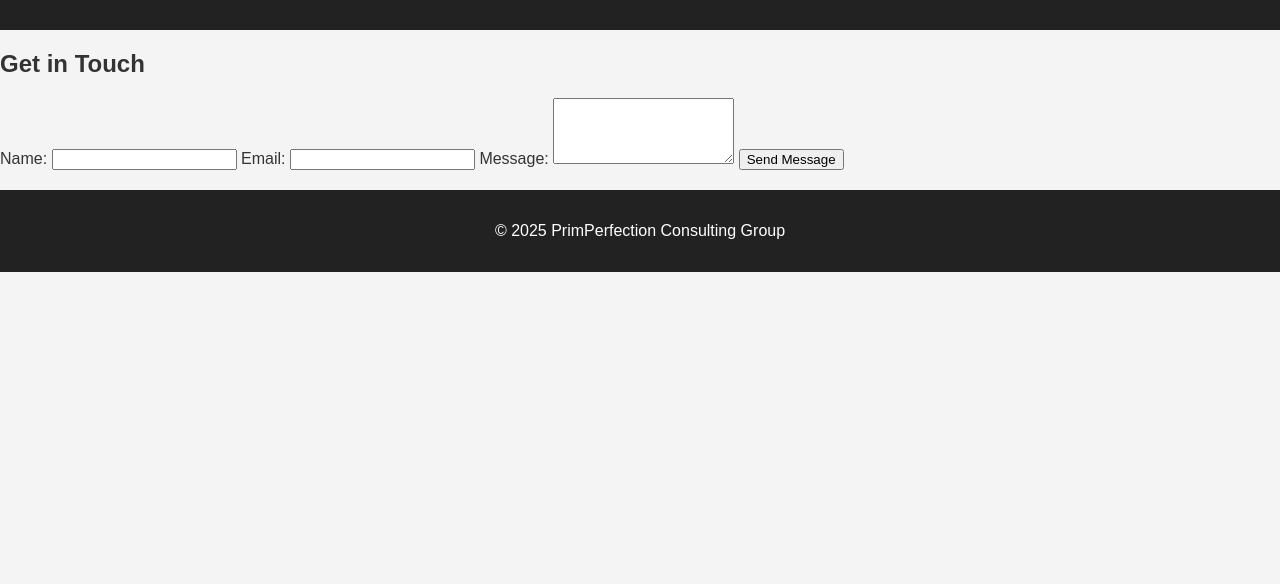
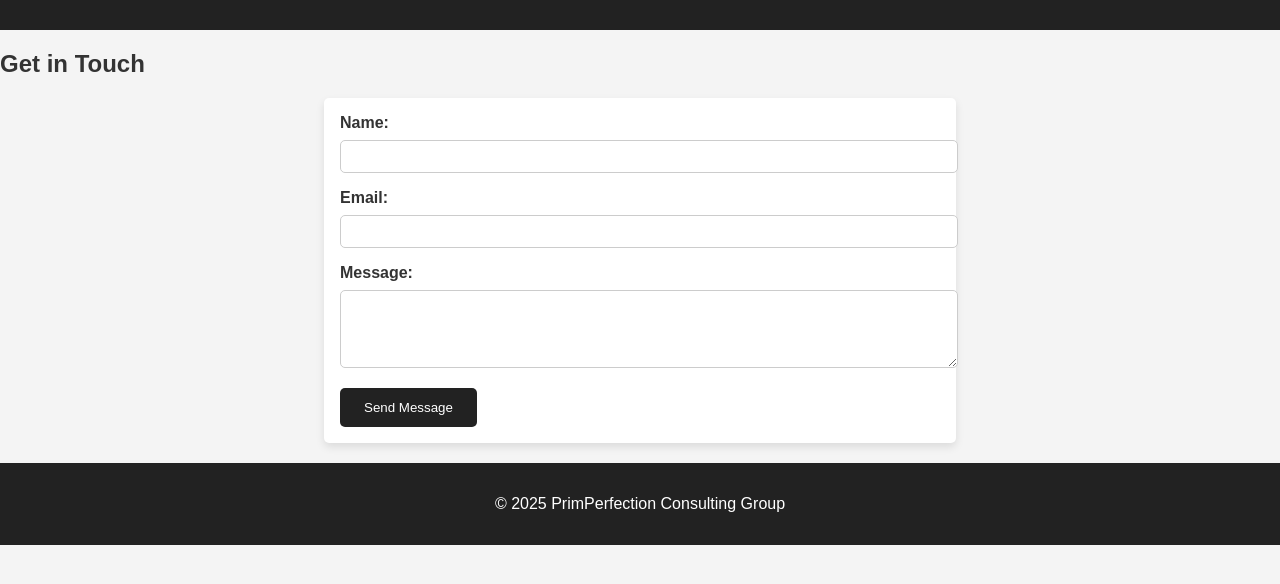
Before and after one commit to IrregularGamer/PPCG-WebSite, a plain HTML site: page contact.html in a window 1280 px wide. Shown: the part 116-700 px from the top of the page. Drawn offline with Linux system fonts and the light colour scheme.

Commit message:
V0.02
Updated CSS for Contact Page

```diff
--- a/css/style.css
+++ b/css/style.css
@@ -69,3 +69,58 @@ footer {
 #welcomeMessage {
   border: 2px solid rgb(36, 28, 28); /* Debug border */
 }
+
+/* filepath: /F:/PPCG/PPCG WebSite/css/style.css */
+nav ul li a:hover {
+  color: #ff6347; /* Change to your desired hover color */
+  text-decoration: underline;
+}
+
+button:hover,
+.btn:hover {
+  background-color: #ff6347; /* Change to your desired hover color */
+  color: #fff;
+  transform: scale(1.05);
+  transition: all 0.3s ease;
+}
+
+/* Begin Form CSS */
+form {
+  max-width: 600px;
+  margin: 0 auto;
+  padding: 1rem;
+  background-color: #fff;
+  border-radius: 5px;
+  box-shadow: 0 4px 8px rgba(0, 0, 0, 0.1);
+}
+
+form label {
+  display: block;
+  margin-bottom: 0.5rem;
+  font-weight: bold;
+}
+
+form input,
+form textarea {
+  width: 100%;
+  padding: 0.5rem;
+  margin-bottom: 1rem;
+  border: 1px solid #ccc;
+  border-radius: 5px;
+}
+
+form button {
+  display: inline-block;
+  padding: 0.75rem 1.5rem;
+  background-color: #222;
+  color: #fff;
+  border: none;
+  border-radius: 5px;
+  cursor: pointer;
+  transition: background-color 0.3s ease;
+}
+
+form button:hover {
+  background-color: #555;
+}
+/* END Form CSS */
```
Also changed, not shown: index.html (+24 -3 lines), js/script.js (+26 -0 lines).
